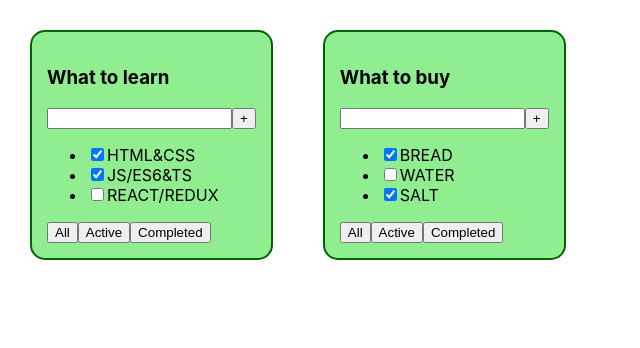
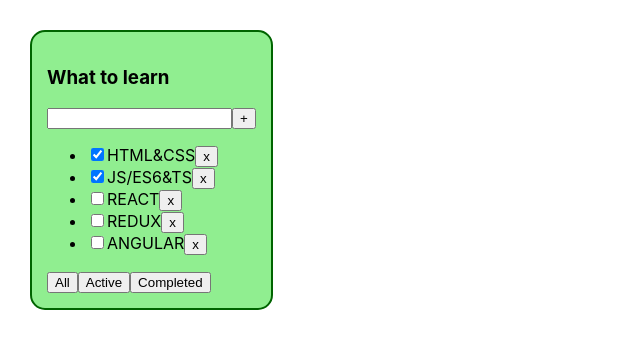
Before and after one commit to DoctorFetus/todo-list, a React (Create React App) app: page / in a window 1280 px wide. Shown: the top 348 px of the page, without its empty margins (0-640 px from the left). Built offline with nearby package versions, Linux system fonts and the light colour scheme.

Commit message:
filter + delete

```diff
--- a/src/App.tsx
+++ b/src/App.tsx
@@ -1,30 +1,50 @@
-import React from 'react';
+import React, {useState} from 'react';
 import './App.css';
 import TodoList, {TaskType} from "./TodoList";
 
+export type FilterValuesType = "all" | "active" | "completed"
+
 function App() {
 
-    const todoListTitle_1: string = "What to learn";
-    const todoListTitle_2: string = "What to buy";
+    const todoListTitle: string = "What to learn";
 
-    const tasks_1: Array<TaskType> = [
+    const [tasks, setTasks] = useState<Array<TaskType>>([
         {id: 1, title: "HTML&CSS", isDone: true},
         {id: 2, title: "JS/ES6&TS", isDone: true},
-        {id: 3, title: "REACT/REDUX", isDone: false}
-    ]
-    const tasks_2: Array<TaskType> = [
-        {id: 4, title: "BREAD", isDone: true},
-        {id: 5, title: "WATER", isDone: false},
-        {id: 6, title: "SALT", isDone: true}
-    ]
+        {id: 3, title: "REACT", isDone: false},
+        {id: 4, title: "REDUX", isDone: false},
+        {id: 5, title: "ANGULAR", isDone: false}
+    ])
+
+    const removeTask = (taskID: number) => {
+        setTasks(tasks.filter(task => task.id != taskID))
+    }
+
+    const [filter, setFilter] = useState<FilterValuesType>("all")
+
+    const getTasksForMe = (taskList: Array<TaskType>, filterValue: FilterValuesType) => {
+        switch (filterValue) {
+            case "active":
+                return tasks.filter(task => !task.isDone)
+            case "completed":
+                return tasks.filter(task => task.isDone)
+            default:
+                return tasks
+        }
+    }
+
+    const tasksWhatIWantToSee = getTasksForMe(tasks, filter)
+
+    const changeFilter = (nextFilter: FilterValuesType) => {
+        setFilter(nextFilter)
+    }
 
     return (
         <div className="App">
-            <TodoList title={todoListTitle_1}
-                      tasks={tasks_1}
-            />
-            <TodoList title={todoListTitle_2}
-                      tasks={tasks_2}
+            <TodoList title={todoListTitle}
+                      tasks={tasksWhatIWantToSee}
+                      removeTask={removeTask}
+                      changeFilter={changeFilter}
             />
         </div>
     );
--- a/src/TodoList.tsx
+++ b/src/TodoList.tsx
@@ -1,8 +1,11 @@
 import React from "react";
+import {FilterValuesType} from "./App";
 
 type TodoListPropsType = {
     title: string;
     tasks: Array<TaskType>;
+    removeTask: (taskID: number) => void
+    changeFilter: (filter: FilterValuesType) => void
 }
 
 export type TaskType = {
@@ -11,9 +14,18 @@
     isDone: boolean;
 }
 
-// const TodoList = (props: TodoListPropsType) => {
 const TodoList: React.FC<TodoListPropsType> = (props) => {
-    console.log(props)
+
+    const tasksJSXElements: Array<JSX.Element> = props.tasks.map((task: TaskType) => {
+        return (
+            <li key={task.id}>
+                <input type="checkbox" checked={task.isDone}/>
+                <span>{task.title}</span>
+                <button onClick={() => props.removeTask(task.id)}>x</button>
+            </li>
+        )
+    })
+
     return (
         <div className="todolist">
             <h3>{props.title}</h3>
@@ -22,22 +34,12 @@
                 <button>+</button>
             </div>
             <ul>
-                <li>
-                    <input type="checkbox" checked={props.tasks[0].isDone}/>
-                    <span>{props.tasks[0].title}</span></li>
-                <li>
-                    <input type="checkbox" checked={props.tasks[1].isDone}/>
-                    <span>{props.tasks[1].title}</span>
-                </li>
-                <li>
-                    <input type="checkbox" checked={props.tasks[2].isDone}/>
-                    <span>{props.tasks[2].title}</span>
-                </li>
+                {tasksJSXElements}
             </ul>
             <div>
-                <button>All</button>
-                <button>Active</button>
-                <button>Completed</button>
+                <button onClick={() => props.changeFilter("all")}>All</button>
+                <button onClick={() => props.changeFilter("active")}>Active</button>
+                <button onClick={() => props.changeFilter("completed")}>Completed</button>
             </div>
         </div>
     )
```
